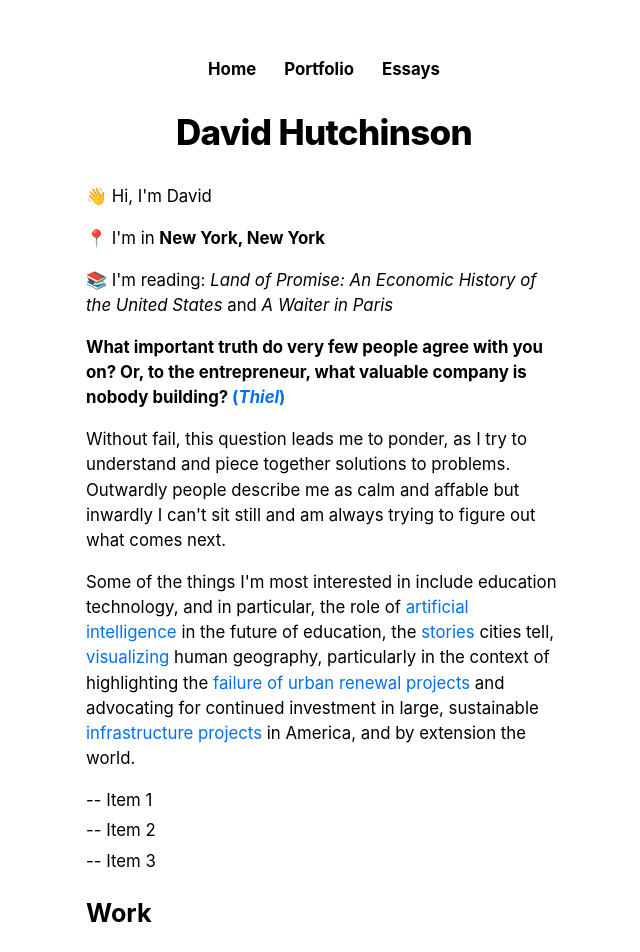
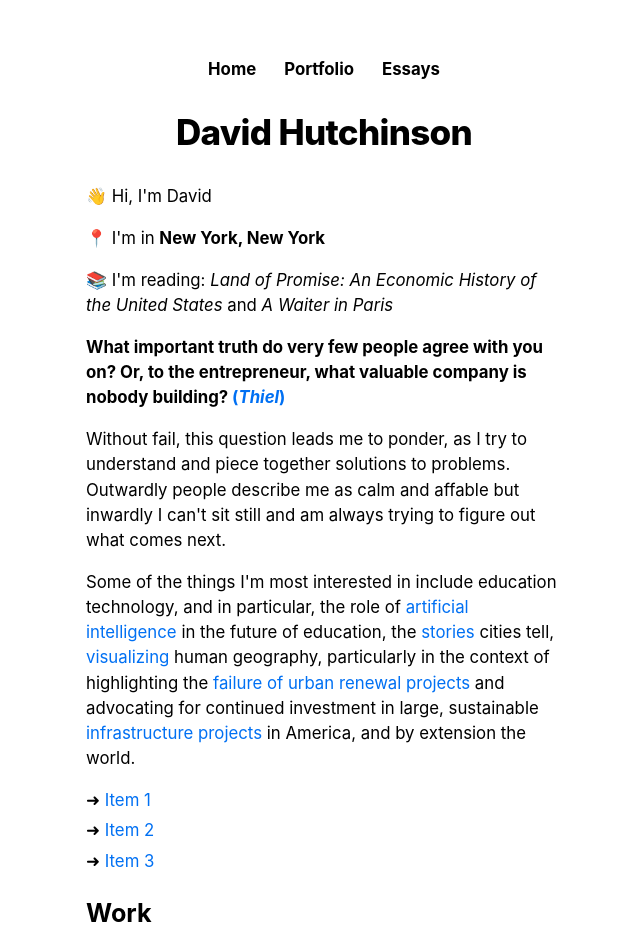
Before and after one commit to dvdhutch/dvdhutch-personal-site, a Next.js app: page / in a window 1280 px wide. Shown: the top 952 px of the page, without its empty margins (316-956 px from the left). Built offline with nearby package versions, Linux system fonts and the light colour scheme.

Commit message:
Update index.js

```diff
--- a/pages/index.js
+++ b/pages/index.js
@@ -28,9 +28,9 @@ export default function Home({ allPostsData }) {
         <p> Without fail, this question leads me to ponder, as I try to understand and piece together solutions to problems. Outwardly people describe me as calm and affable but inwardly I can't sit still and am always trying to figure out what comes next.</p>
         <p> Some of the things I'm most interested in include education technology, and in particular, the role of <a href="https://www.ted.com/talks/sal_khan_the_amazing_ai_super_tutor_for_students_and_teachers/c">artificial intelligence</a> in the future of education, the <a href="http://paulgraham.com/cities.html">stories</a> cities tell, <a href="https://ourworldindata.org/">visualizing</a> human geography, particularly in the context of highlighting the <a href="https://www.segregationbydesign.com/">failure of urban renewal projects</a> and advocating for continued investment in large, sustainable <a href="https://www.noahpinion.blog/p/interview-patrick-collison-co-founder">infrastructure projects</a> in America, and by extension the world. </p>
         <ul className={utilStyles.arrowList}>
-          <li>-- Item 1</li>
-          <li>-- Item 2</li>
-          <li>-- Item 3</li>
+          <li>➜ <Link href="/page1"><a>Item 1</a></Link></li>
+          <li>➜ <Link href="/page2"><a>Item 2</a></Link></li>
+          <li>➜ <Link href="/page3"><a>Item 3</a></Link></li>
         </ul>
       </section>
 
```
